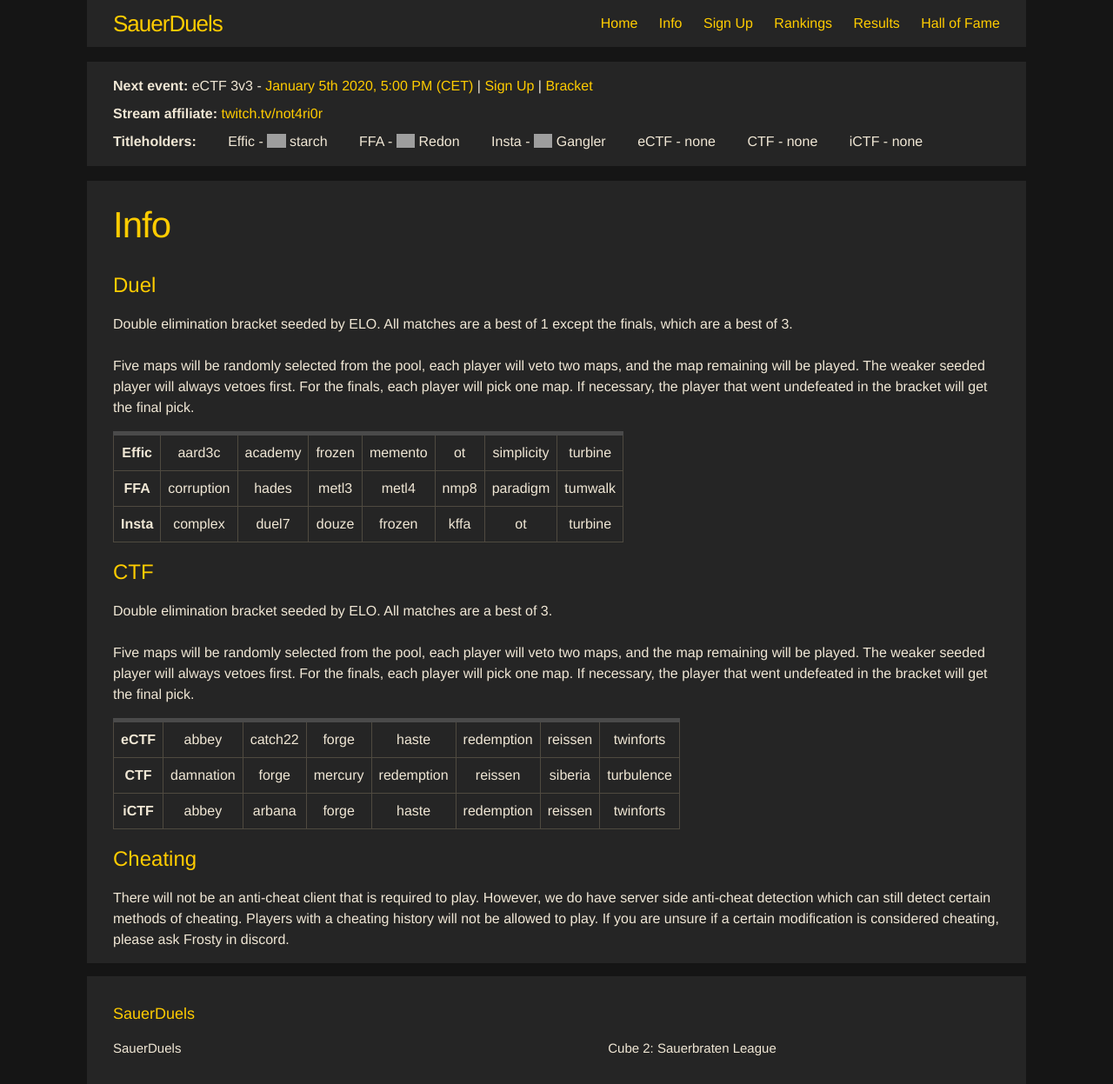
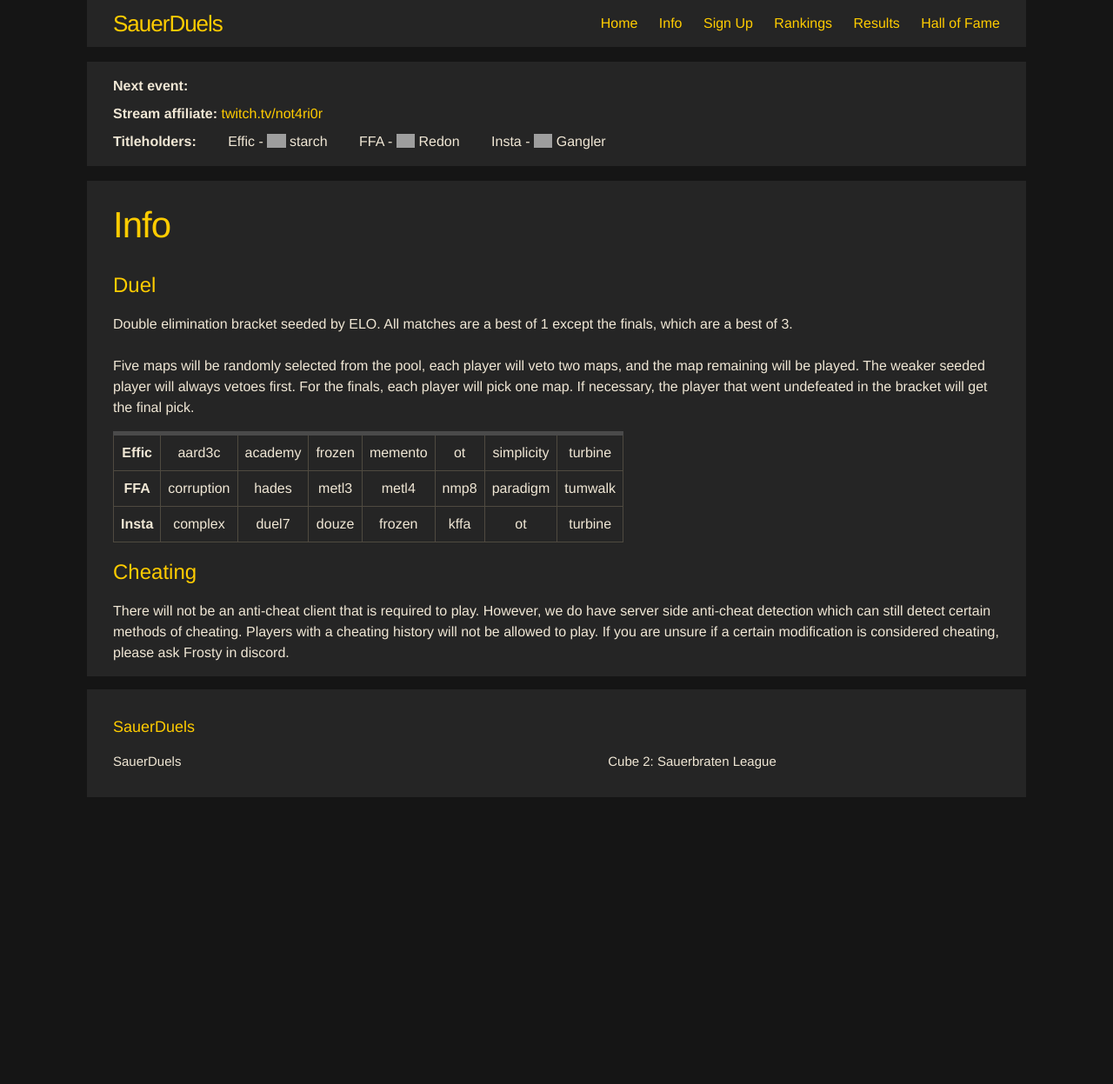
Before and after one commit to sauerduels/website, a Jekyll site: the page built from info.md, in a window 1280 px wide. Shown: the whole page at 87% size. Built offline with Jekyll 4.4.1, drawn with Linux system fonts in a browser that asks for light colours; a script that is not in the unit is left out; after the commit the page ends 917 px from its top, so only the background shows below that; grey boxes are pictures that could not be loaded.

Commit message:
Remove mentions of CTF

```diff
--- a/hof.html
+++ b/hof.html
@@ -10,12 +10,6 @@ titleholders:
     name: Redon
   - category: Insta
     name: Gangler
-  - category: eCTF
-    name: none
-  - category: CTF
-    name: none
-  - category: iCTF
-    name: none
 hof:
   - category: Effic
     members:
@@ -105,12 +99,6 @@ hof:
         bronze: 2
       - name: Headway
         bronze: 1
-  - category: eCTF
-    members:
-  - category: CTF
-    members:
-  - category: iCTF
-    members:
 ---
 <table style="text-align: center; table-layout: fixed;">
   <thead>
--- a/info.md
+++ b/info.md
@@ -46,47 +46,6 @@ Five maps will be randomly selected from the pool, each player will veto two map
   </tbody>
 </table>
 
-## CTF
-Double elimination bracket seeded by ELO. All matches are a best of 3.
-<br>
-<br>
-Five maps will be randomly selected from the pool, each player will veto two maps, and the map remaining will be played. The weaker seeded player will always vetoes first. For the finals, each player will pick one map. If necessary, the player that went undefeated in the bracket will get the final pick.
-
-<table style="text-align: center; border-top: solid 5px #4a4a4a;">
-  <tbody>
-    <tr>
-      <th>eCTF</th>
-      <td>abbey</td>
-      <td>catch22</td>
-      <td>forge</td>
-      <td>haste</td>
-      <td>redemption</td>
-      <td>reissen</td>
-      <td>twinforts</td>
-    </tr>
-    <tr>
-      <th>CTF</th>
-      <td>damnation</td>
-      <td>forge</td>
-      <td>mercury</td>
-      <td>redemption</td>
-      <td>reissen</td>
-      <td>siberia</td>
-      <td>turbulence</td>
-    </tr>
-    <tr>
-      <th>iCTF</th>
-      <td>abbey</td>
-      <td>arbana</td>
-      <td>forge</td>
-      <td>haste</td>
-      <td>redemption</td>
-      <td>reissen</td>
-      <td>twinforts</td>
-    </tr>
-  </tbody>
-</table>
-
 ## Cheating
 
 There will not be an anti-cheat client that is required to play. However, we do have server side anti-cheat detection which can still detect certain methods of cheating. Players with a cheating history will not be allowed to play. If you are unsure if a certain modification is considered cheating, please ask Frosty in discord.
```
Also changed, not shown: _events/sctf01-ectf.md (deleted, +0 -9 lines), index.md (+1 -1 lines).
